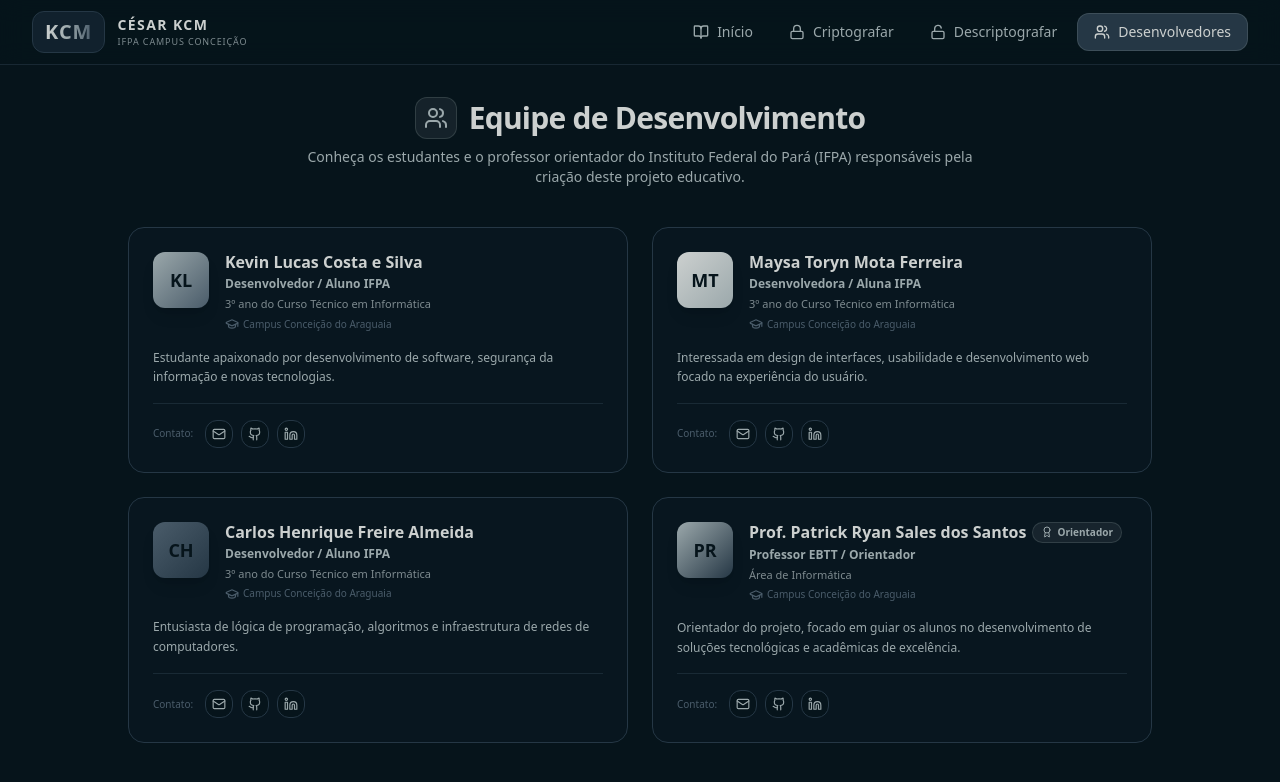
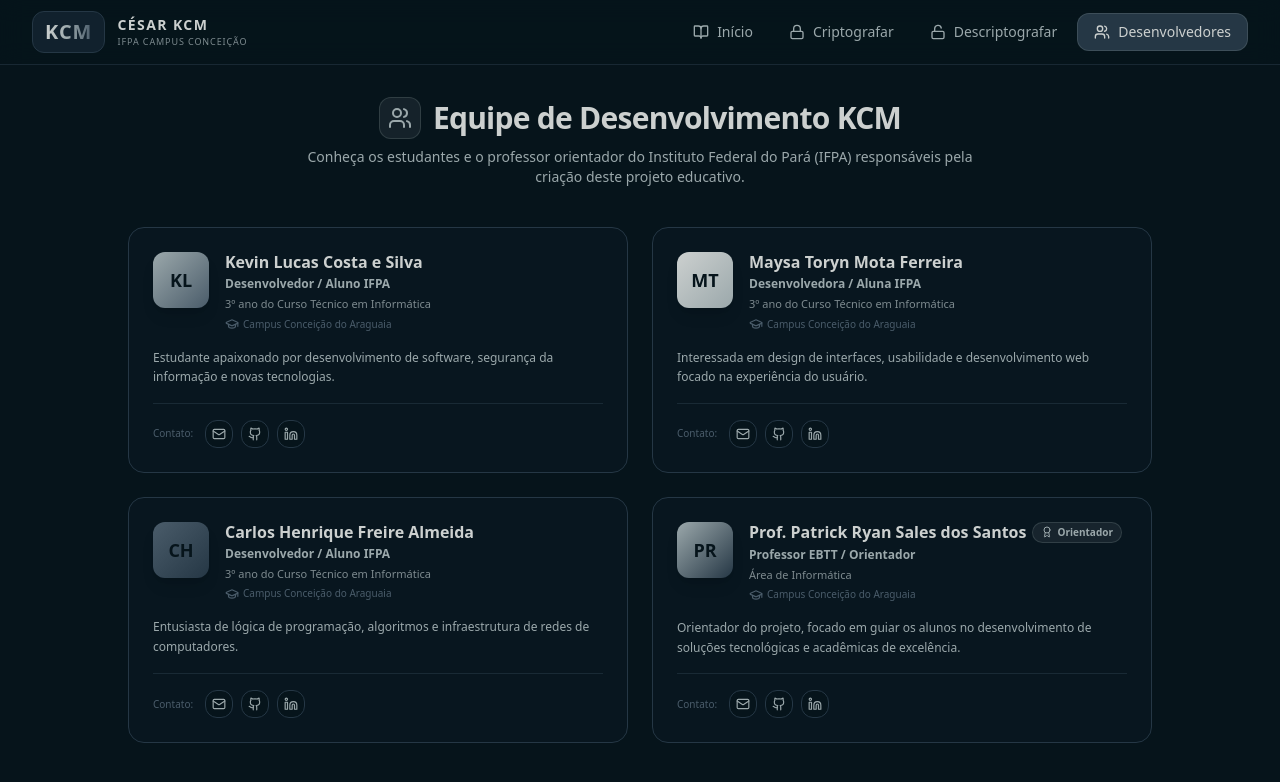
Before and after one commit to kevinlucascosta/swift-jellyfish-pounce, a React (Vite) app: page /desenvolvedores in a window 1280 px wide. Shown: the top 782 px of the page. Built offline with nearby package versions, Linux system fonts and the light colour scheme.

Commit message:
[dyad] Atualizando título da página de desenvolvedores para Equipe de Desenvolvimento KCM - wrote 1 file(s)

```diff
--- a/src/pages/Developers.tsx
+++ b/src/pages/Developers.tsx
@@ -52,7 +52,7 @@ export default function Developers() {
             <span className="p-2 bg-kcm-light/10 rounded-xl border border-kcm-light/20 text-kcm-light">
               <Users className="h-6 w-6" />
             </span>
-            Equipe de Desenvolvimento
+            Equipe de Desenvolvimento KCM
           </h1>
           <p className="text-kcm-light text-sm max-w-2xl mx-auto">
             Conheça os estudantes e o professor orientador do Instituto Federal do Pará (IFPA) responsáveis pela criação deste projeto educativo.
```
